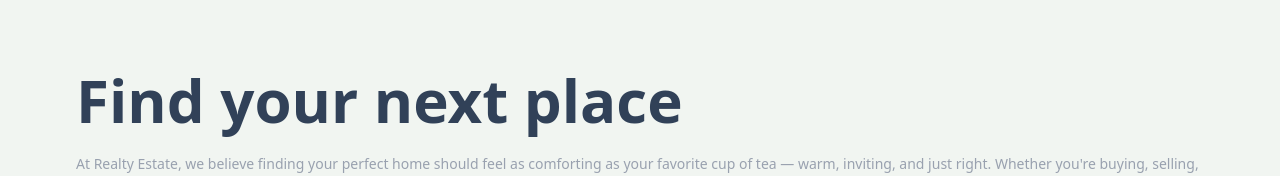
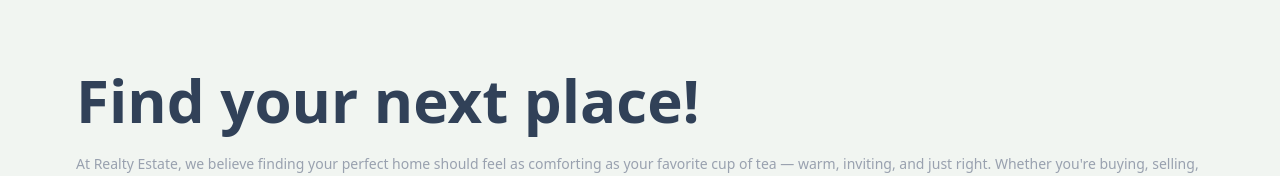
Before and after one commit to famasboy888/test1, a React (Vite) app in the folder client/: page / in a window 1280 px wide. Shown: the part 122-298 px from the top of the page. Built offline with nearby package versions, Linux system fonts and the light colour scheme; no server answers.

Commit message:
Resolves #1

```diff
--- a/client/src/pages/Home.tsx
+++ b/client/src/pages/Home.tsx
@@ -70,7 +70,7 @@ export default function Home() {
     <main>
       <div className="flex flex-col gap-6 p-28 px-3 max-w-6xl mx-auto">
         <h1 className="text-slate-700 font-bold text-3xl lg:text-6xl">
-          Find your next place
+          Find your next place!
         </h1>
         <div className="text-gray-400 text-xs sm:text-sm">
           At Realty Estate, we believe finding your perfect home should feel as
```
